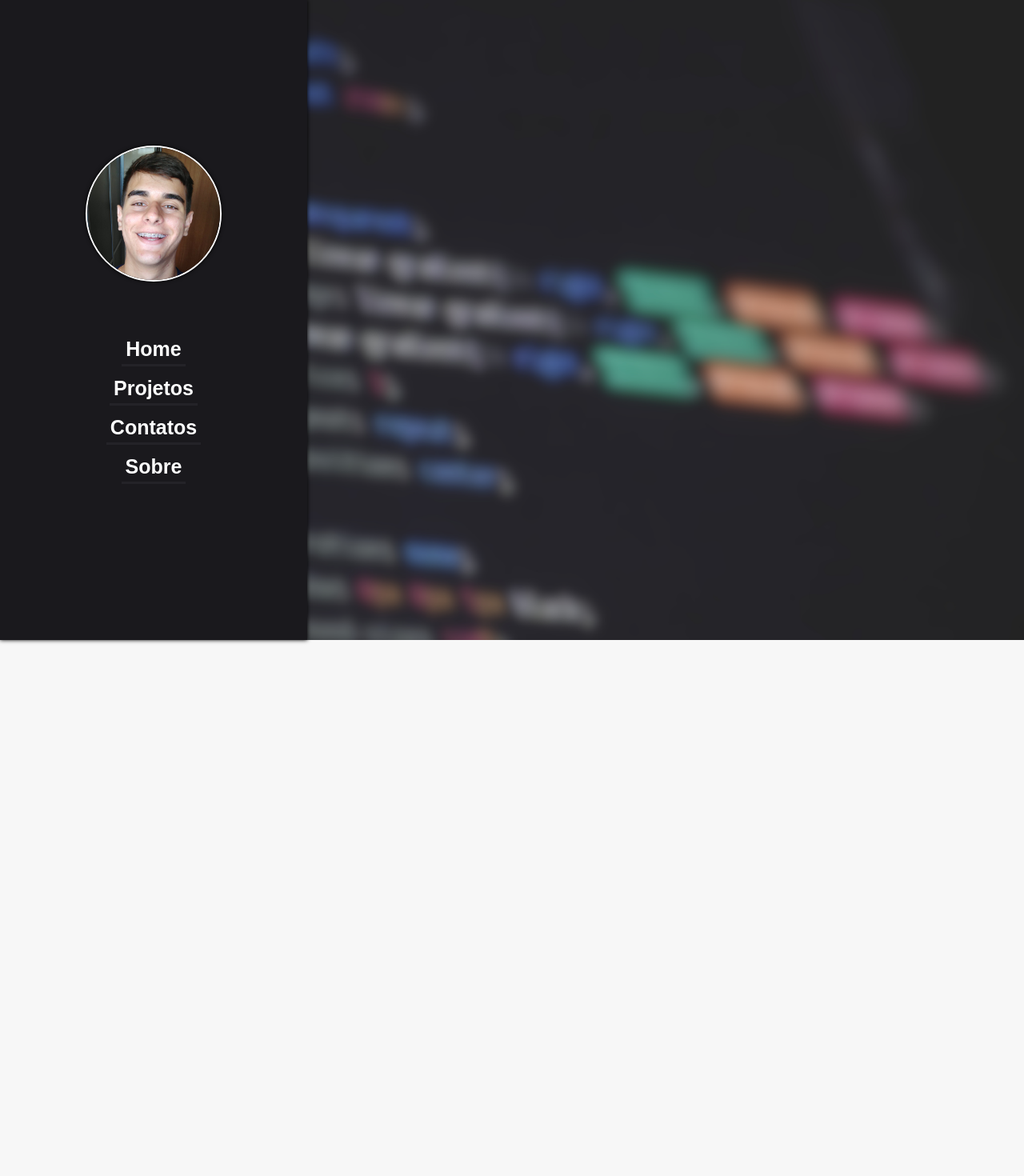
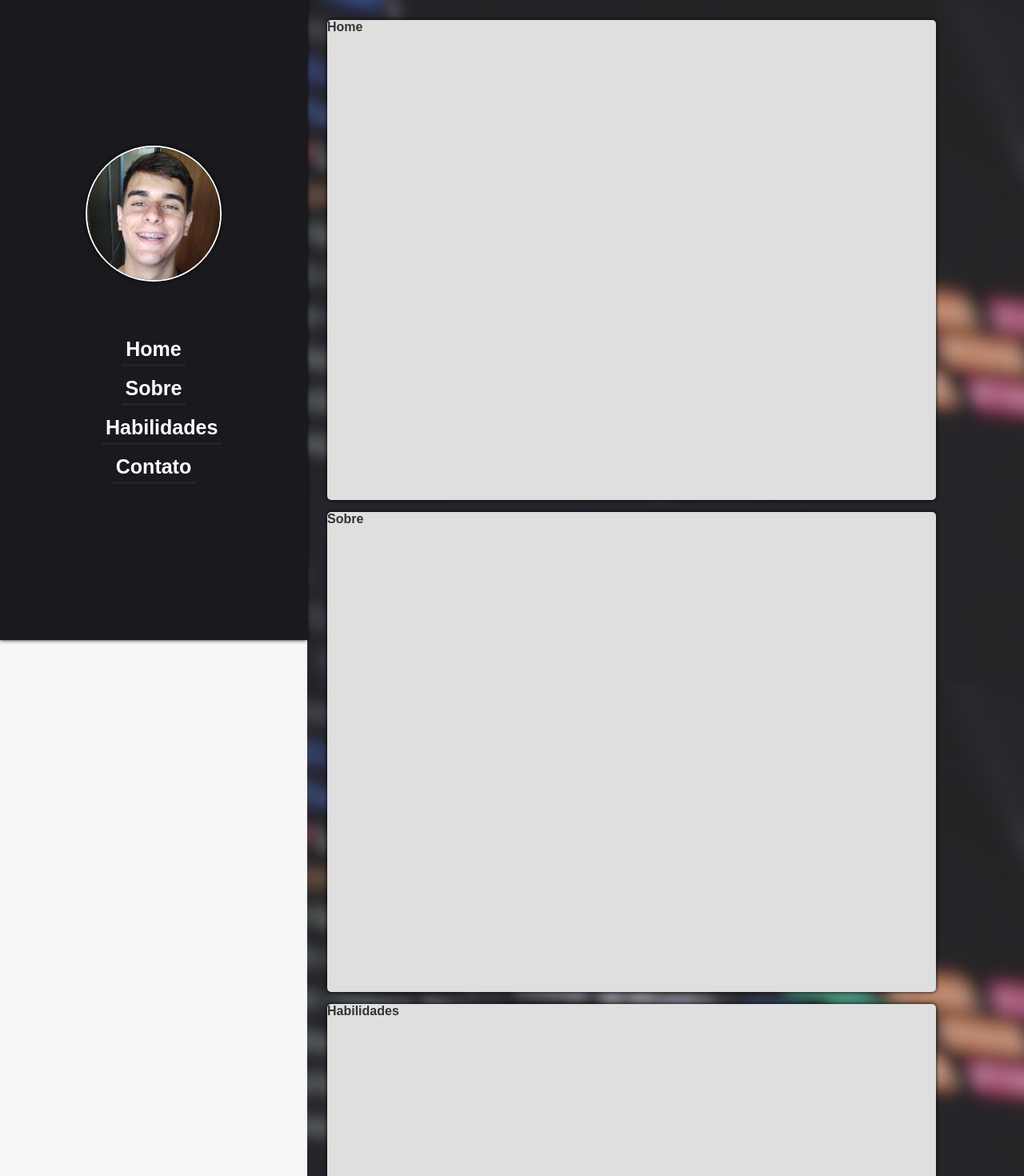
Before and after one commit to FelipeBelloDultra/portfolio, a React (Create React App) app: page / in a window 1280 px wide. Shown: the top 1470 px of the page at 80% size. Before the commit the page ends 800 px from the top, so only its background shows below. Built offline with nearby package versions, Linux system fonts and the light colour scheme.

Commit message:
Efeito de scroll no menu

```diff
--- a/public/index.html
+++ b/public/index.html
@@ -1,5 +1,5 @@
 <!DOCTYPE html>
-<html lang="en">
+<html lang="pt-BR">
   <head>
     <meta charset="utf-8" />
     <link rel="icon" href="%PUBLIC_URL%/favicon.ico" />
--- a/src/App.js
+++ b/src/App.js
@@ -1,15 +1,50 @@
-import React from 'react';
+import React, { useState, useEffect } from 'react';
 
 import { Menu, Info } from './components';
 import './App.css';
 
+// const Emoji = props => (
+//   <p
+//     className="react-site"
+//     role="img"
+//     aria-label={props.label ? props.label : ""}
+//     aria-hidden={props.label ? "false" : "true"}
+//     value={props.label}
+//   >
+//     <i>Desenvolvido com</i> {props.symbol}
+//   </p>
+// )
+
 const App = () => {
+  const [menuItems, setMenuItems] = useState([]);
+
+  useEffect(() => {
+    setMenuItems(document.querySelectorAll('.menu-options a'));
+  }, []);
+
+  menuItems.forEach(item => {
+    item.addEventListener('click', (event) => {
+      event.preventDefault();
+
+      const element = event.target;
+      const id = element.getAttribute('href');
+      const to = document.querySelector(id).offsetTop;
+      console.log(id.height);
+
+      window.scroll({
+        top: to - 15,
+        behavior: 'smooth',
+      });
+    });
+  });
+
   return (
     <div className="main-container">
       <Menu />
       <Info />
+      {/* <Emoji symbol="&#10084;&#65039;" /> */}
     </div>
   );
-}
+};
 
 export default App;
--- a/src/components/Info/Info.js
+++ b/src/components/Info/Info.js
@@ -4,19 +4,19 @@ import './styles.css';
 
 const Info = () => {
   return (
-    <div className="info">
-      {/* <div className="info-content">
+    <div className="info" id="home">
+      <div className="info-content">
         <h4>Home</h4>
       </div>
-      <div className="info-content">
-        <h4>Projetos</h4>
+      <div className="info-content" id="sobre">
+        <h4>Sobre</h4>
       </div>
-      <div className="info-content">
+      <div className="info-content" id="habilidade">
+        <h4>Habilidades</h4>
+      </div>
+      <div className="info-content" id="contato">
         <h4>Contato</h4>
       </div>
-      <div className="info-content">
-        <h4>Sobre</h4>
-      </div> */}
     </div>
   );
 };
--- a/src/components/Info/styles.css
+++ b/src/components/Info/styles.css
@@ -3,7 +3,7 @@
   top: 0;
   right: 0;
   width: 70%;
-  height: 100vh;
+  height: auto;
   background: url('../../assets/background-blur.jpeg');
   background-repeat: no-repeat;
   background-attachment: fixed;
@@ -12,7 +12,7 @@
 }
 
 .info-content {
-  height: auto;
+  height: 600px;
   width: 90%;
   box-shadow: 0 0 5px rgba(0, 0, 0, 2);
   background-color: rgb(223, 223, 223);
--- a/src/components/Menu/Menu.js
+++ b/src/components/Menu/Menu.js
@@ -4,24 +4,36 @@ import profile from '../../assets/profile.jpg'
 import './styles.css';
 
 const Menu = () => {
+  const menuOptions = [
+    {
+      href: '#home',
+      title: 'Home',
+    },
+    {
+      href: '#sobre',
+      title: 'Sobre',
+    },
+    {
+      href: '#habilidade',
+      title: 'Habilidades',
+    },
+    {
+      href: '#contato',
+      title: 'Contato',
+    }
+  ]
+
   return (
     <div className="menu">
       <div className="content-menu">
         <img src={profile} className="img" alt="Profile" />
         <div className="menu-options">
           <ul>
-            <li>
-              <a href="#home">Home</a>
-            </li>
-            <li>
-              <a href="#proejtos">Projetos</a>
-            </li>
-            <li>
-              <a href="#contatos">Contatos</a>
-            </li>
-            <li>
-              <a href="#sobre">Sobre</a>
-            </li>
+            {menuOptions.map((option) => (
+              <li>
+                <a href={option.href}>{option.title}</a>
+              </li>
+            ))}
           </ul>
         </div>
       </div>
```
Also changed, not shown: src/App.css (+10 -0 lines).
